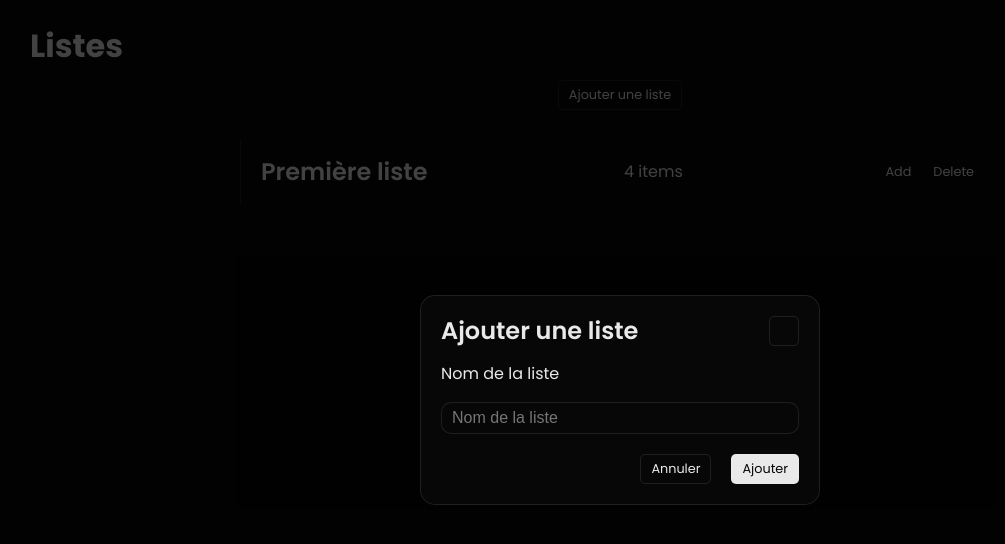
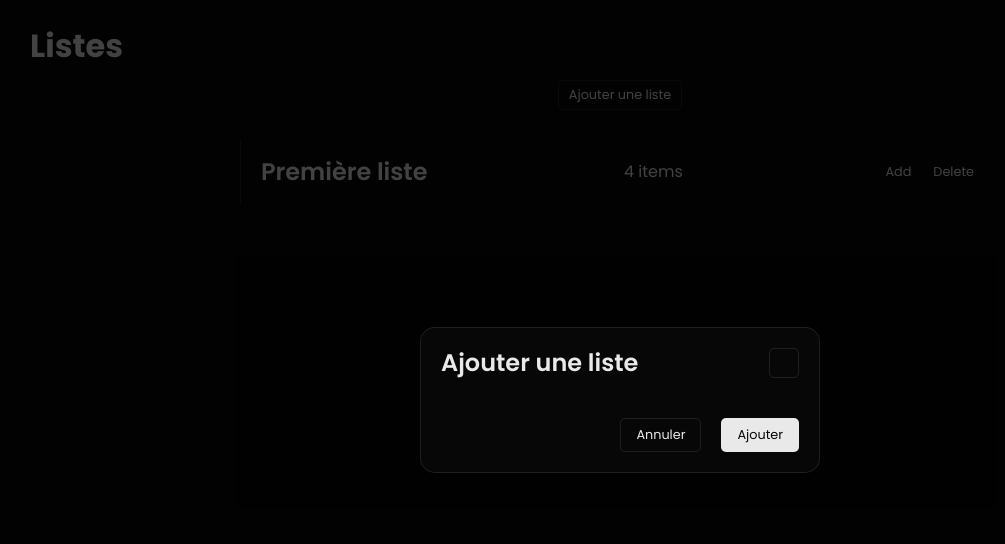
Before and after one commit to Ruben-DC/vueLists, a Vue app: page / in a window 1280 px wide. Both pictures are taken after a click on the button "Ajouter une liste". Shown: the top 544 px of the page, without its empty margins (20-1025 px from the left). Built offline with nearby package versions, Linux system fonts and the light colour scheme; some icons are missing.

Commit message:
Refactor modal component and add form element

```diff
--- a/src/components/modal/ListModal.vue
+++ b/src/components/modal/ListModal.vue
@@ -1,21 +1,31 @@
 <script setup>
 import Modal from './ModalComponent.vue';
+import { ref } from 'vue';
+
+const handleCancel = () => {
+	modalInstance.value.closeModal();
+};
+
+const handleSubmit = () => {
+	modalInstance.value.closeModal();
+};
+
+const modalInstance = ref(null);
 </script>
 
 <template>
-    <Modal>
+	<Modal ref="modalInstance">
 		<template #open-button> Ajouter une liste </template>
 
 		<template #title> Ajouter une liste </template>
 
 		<template #content>
-            <label for="list-name">Nom de la liste</label>
-            <input class="modal__input" id="list-name" type="text" placeholder="Nom de la liste" />
+			<form></form>
 		</template>
 
 		<template #actions>
-            <button class="modal__cancel-button">Annuler</button>
-            <button class="modal__submit-button" type="submit">Ajouter</button>
+			<button class="modal__cancel-button" @click="handleCancel">Annuler</button>
+			<button class="modal__submit-button" @click="handleSubmit">Ajouter</button>
 		</template>
 	</Modal>
 </template>
@@ -23,12 +33,17 @@ import Modal from './ModalComponent.vue';
 <style lang="scss" scoped>
 .modal {
 	&__input {
-        line-height: 1.3rem;
+		padding: 5px 10px;
+
+		border: 1px solid $border-color;
+		border-radius: 5px;
+
+		transition: all 0.2s ease-out;
 	}
 
 	&__submit-button,
 	&__cancel-button {
-        padding: 5px 10px;
+		padding: 7px 15px;
 
 		border: 1px solid $border-color;
 		border-radius: 5px;
```
Lines whose indentation alone changed are shown as unchanged.
